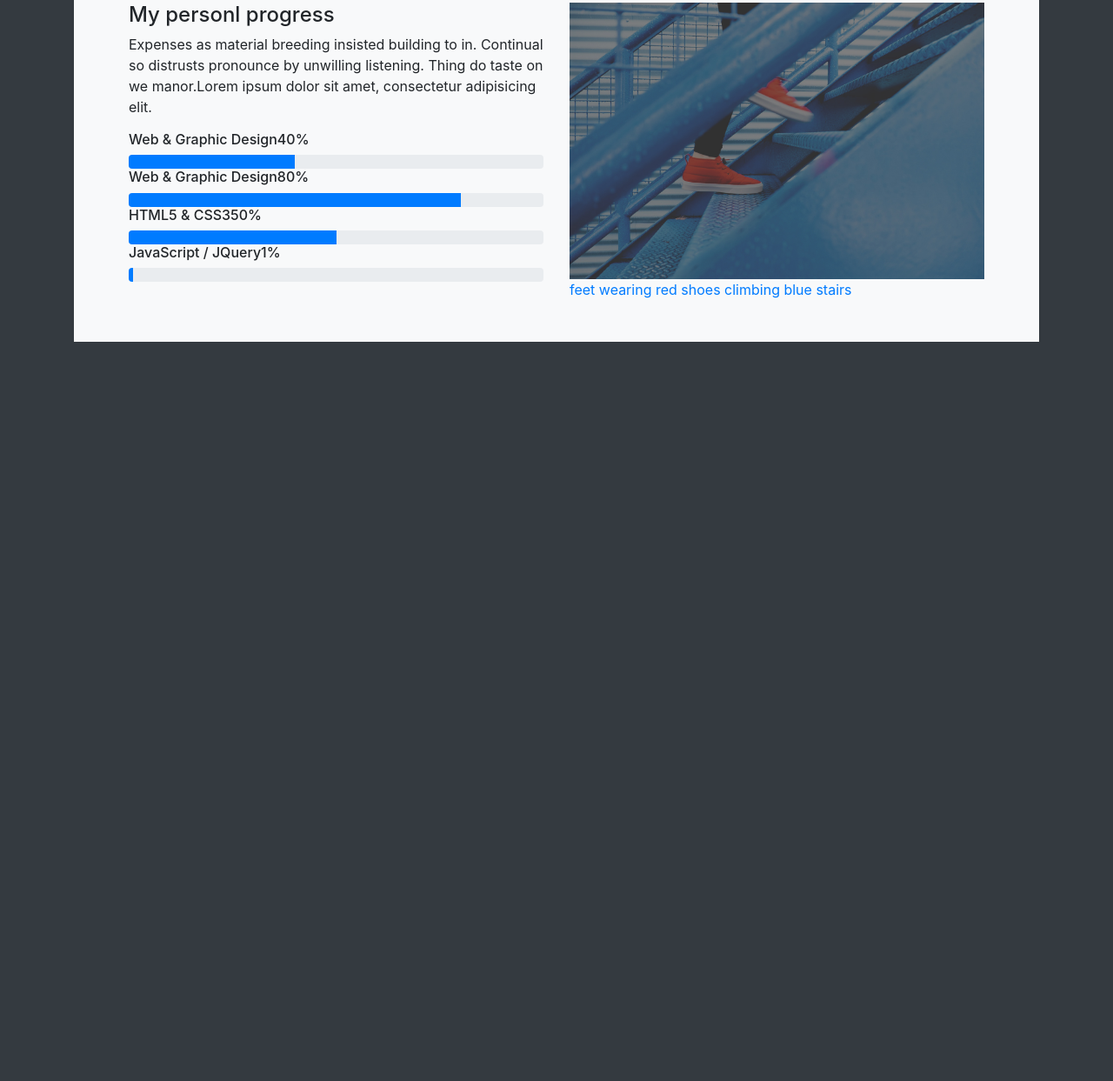
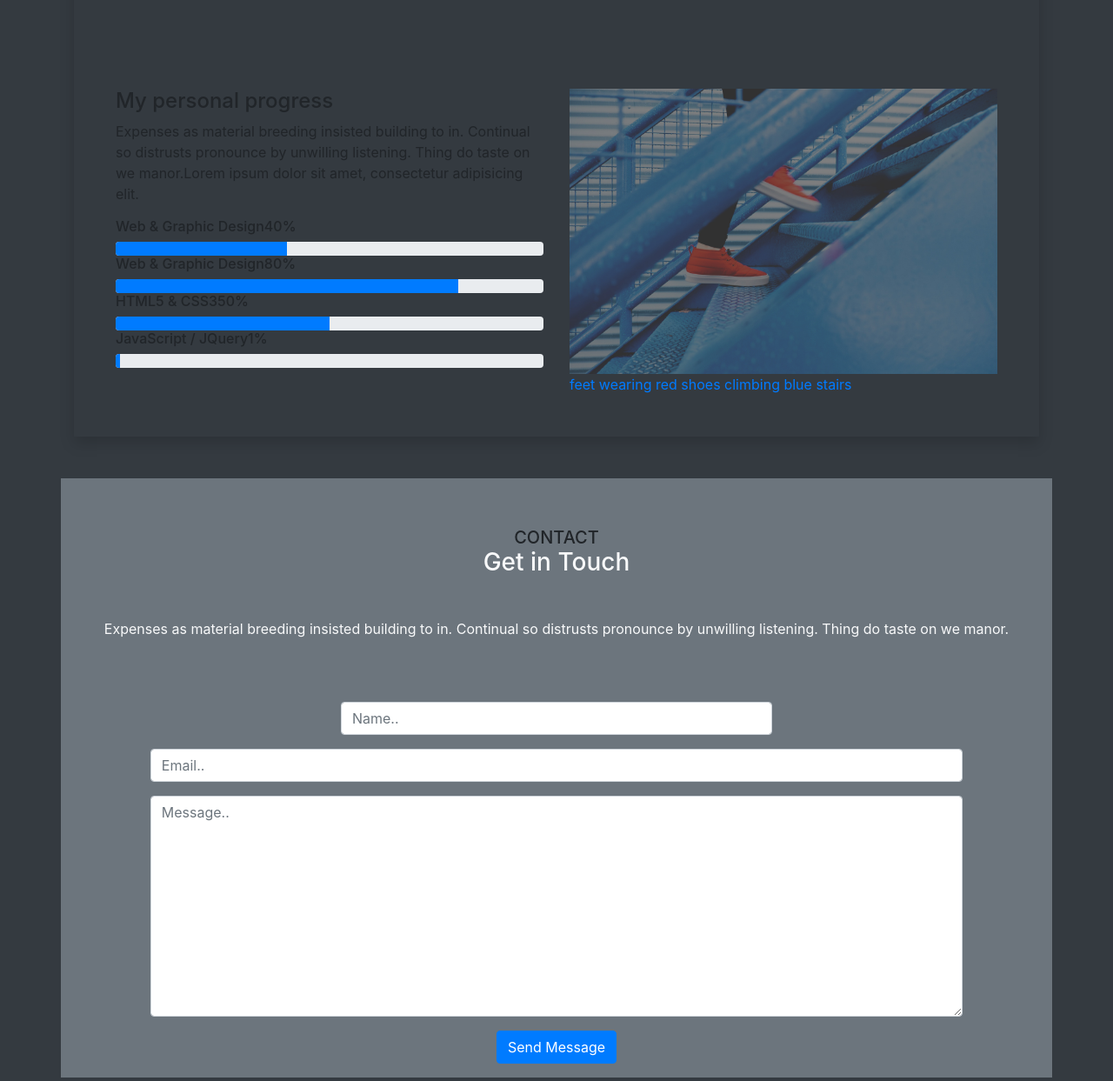
Before and after one commit to franhenke/personal-website-bootstrap, a plain HTML site: page index.html in a window 1280 px wide. Shown: the part 1786-3029 px from the top of the page at 87% size. Before the commit the page ends 2183 px from the top, so only its background shows below. Drawn offline with Linux system fonts and the light colour scheme.

Commit message:
Start styling

```diff
--- a/index.html
+++ b/index.html
@@ -148,15 +148,13 @@
       <!-- RESUME -->
 
       <section id="resume">
-        <div class="container">
-          <div class="row">
-            <div class="col-md-12">
-              <h5 class="h5 pb-0 mb-0 mt-5">resume</h5>
-              <h2 class="pb-0 mt-0 pl-4 text-light mb-5">My Short Bio</h2>
-            </div>
+        <div class="shadow">
+          <div class="d-flex flex-column text-center mt-5 mt-lg-2">
+            <h2 class="h5 pb-0 mb-0 mt-5">RESUME</h2>
+            <h3 class="pb-0 mt-0 pl-4 text-light mb-5">A short Bio</h3>
           </div>
 
-          <div class="row bios mb-lg-3">
+          <div class="row bios mb-lg-3 p-5">
             <div class="col-md-6">
               <div class="resume-ed d-flex">
                 <h4>Education</h4>
@@ -235,10 +233,10 @@
 
           <!-- PROOGRESS -->
 
-          <div class="row bios mt-5 bg-light p-5">
+          <div class="row bios mt-5 p-5">
             <div class="col-md-6">
               <div class="resume-pro">
-                <h4>My personl progress</h4>
+                <h4>My personal progress</h4>
                 <p>
                   Expenses as material breeding insisted building to in.
                   Continual so distrusts pronounce by unwilling listening. Thing
@@ -309,5 +307,58 @@
         </div>
       </section>
     </main>
+
+    <!-- CONTACT FORM -->
+    <section class="mt-5">
+      <div class="mt-4 row bg-secondary justify-content-center" id="contact">
+        <div class="d-flex flex-column text-center mt-5 mt-lg-2">
+          <h2 class="h5 pb-0 mb-0 mt-5">CONTACT</h2>
+          <h3 class="pb-0 mt-0 text-light mb-5">Get in Touch</h3>
+          <p class="pb-0 mt-0 text-light mb-5">
+            Expenses as material breeding insisted building to in. Continual so
+            distrusts pronounce by unwilling listening. Thing do taste on we
+            manor.
+          </p>
+        </div>
+
+        <form class="mt-4 row justify-content-center mx-auto">
+          <div class="col-11 col-lg-6 form-group">
+            <input
+              type="text"
+              class="form-control"
+              id="Name"
+              placeholder="Name.."
+            />
+          </div>
+
+          <div class="col-11 form-group">
+            <input
+              type="email"
+              class="form-control"
+              id="Email"
+              placeholder="Email.."
+              required
+            />
+          </div>
+
+          <div class="col-11 form-group">
+            <textarea
+              rows="10"
+              name="message"
+              id="message-text"
+              class="form-control"
+              placeholder="Message.."
+              required
+            ></textarea>
+          </div>
+
+          <div class="col-11 col-lg-8 form-group form-group text-center">
+            <button class="btn btn-primary" name="submit">
+              Send Message
+            </button>
+          </div>
+        </form>
+      </div>
+    </section>
   </body>
 </html>
```
